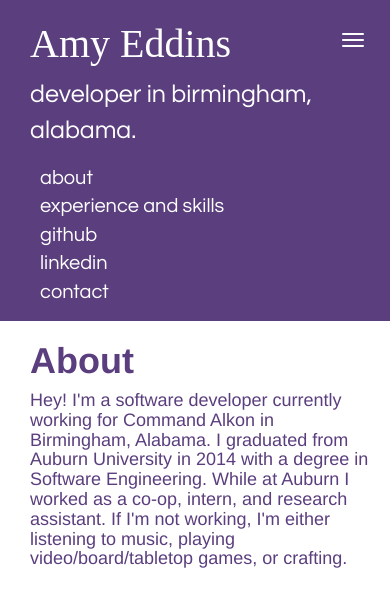
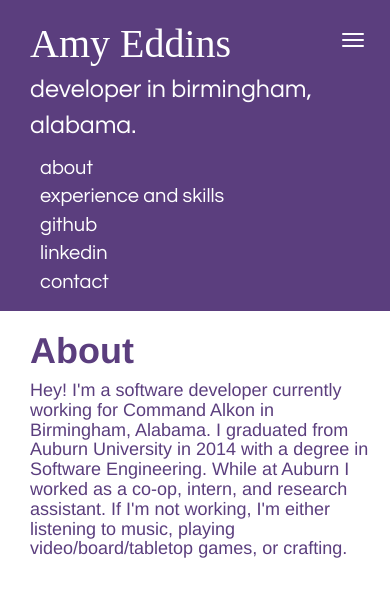
Before and after one commit to AmyLeighEddins/amyeddins, a website: page public/index.html in a window 390 px wide. Both pictures are taken after a click on the button 353 px from the left and 42 px from the top of the page. Drawn offline with Linux system fonts and the light colour scheme.

Commit message:
Added media queries so it looks good on all devices and when resizing

```diff
--- a/public/css/style.css
+++ b/public/css/style.css
@@ -14,6 +14,7 @@ a:link {
 /*sidebar*/
 .sidebar {
   float: left;
+  bottom:0;
   position:fixed;
   width: 25%;
   height: 100%;
@@ -27,17 +28,22 @@ a:link {
 .sidebar .title {
   font-size: 70px;
   font-family: "Elephant";
-  padding-top: 450px;
+  bottom:0;
+  position:absolute;
+  padding-bottom: 260px;
 }
 .sidebar .description {
+  bottom:0;
+  position:absolute;
+  padding-bottom: 225px;
   font-size: 27px;
 }
-.sidebar .link {
+.sidebar .pages {
   color: white;
   bottom:0;
-  position:fixed;
+  position:absolute;
   padding-top: 30px;
-  padding-bottom: 30px;
+  padding-bottom: 35px;
   font-size: 20px;
   padding-left: 10px;
 }
@@ -90,19 +96,25 @@ a:link {
     width: 100%;
     height: 8%;
     position:relative;
+    bottom:auto;
   }
   .sidebar .title {
     font-size: 40px;
     padding-top: 15px;
-    padding-bottom: 5px;
+    padding-bottom: 0px;
+    position: relative;
+    bottom:auto;
   }
   .sidebar .description {
     font-size: 25px;
     padding-top: 0px;
+    padding-bottom: 10px;
+    position: relative;
+    bottom:auto;
   }
-  .sidebar .link {
+  .sidebar .pages {
     padding-bottom: 15px;
-    padding-top: 15px;
+    padding-top: 0px;
     bottom:auto;
     position:relative;
   }
@@ -119,6 +131,12 @@ a:link {
 }
 
 @media (min-width: 1200px) {
+  .sidebar .title {
+    padding-bottom: 305px;
+  }
+  .sidebar .description {
+    padding-bottom: 200px;
+  }
   .mobile-toggle {
     display: none;
   }
@@ -127,10 +145,11 @@ a:link {
   }
 }
 
-@media (min-width: 1429px) {
+@media (min-width: 1334px) {
   .sidebar .title {
-    padding-top: 480px;
+    padding-bottom: 280px;
   }
+
   .mobile-toggle {
     display: none;
   }
--- a/public/index.html
+++ b/public/index.html
@@ -115,9 +115,9 @@
         </button>
         <div id="links" class="toggle-links">
           <div class="description"> developer in birmingham, alabama. </div>
-          <div class="link">
+          <div class="pages">
             <div ng-repeat="action in actions">
-              <a id="{{action.name}}button" href="{{action.link}}" class="links">{{action.name}}</a>
+              <a id="{{action.name}}button" href="{{action.link}}">{{action.name}}</a>
             </div>
           </div>
         </div>
```
